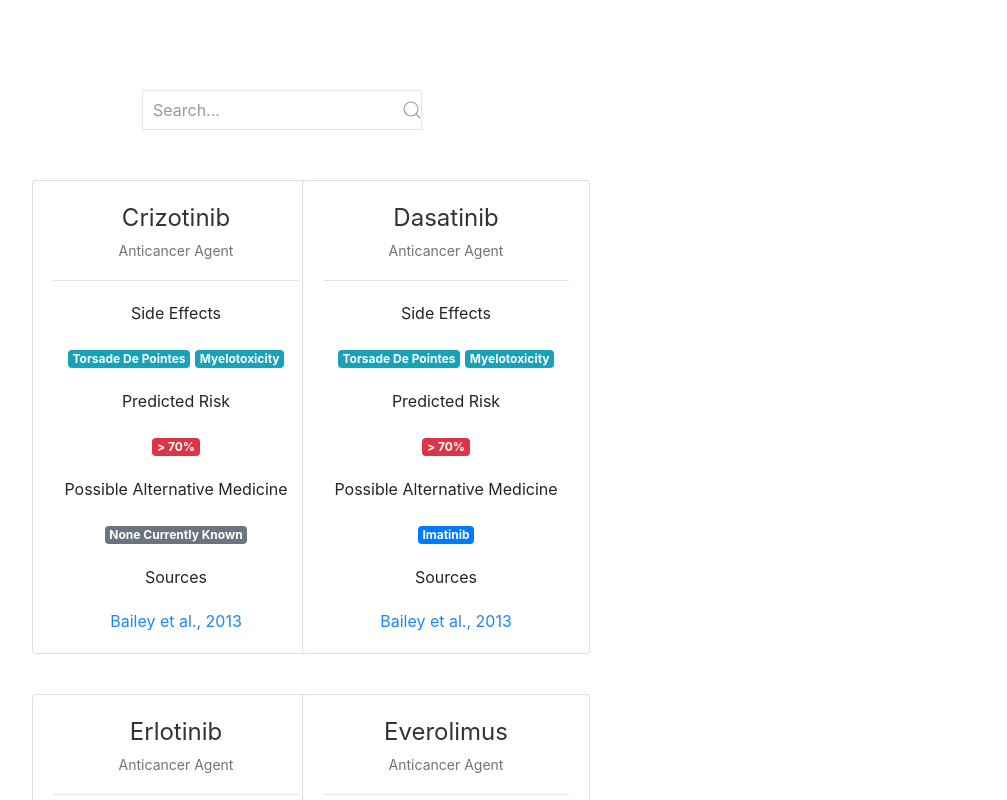
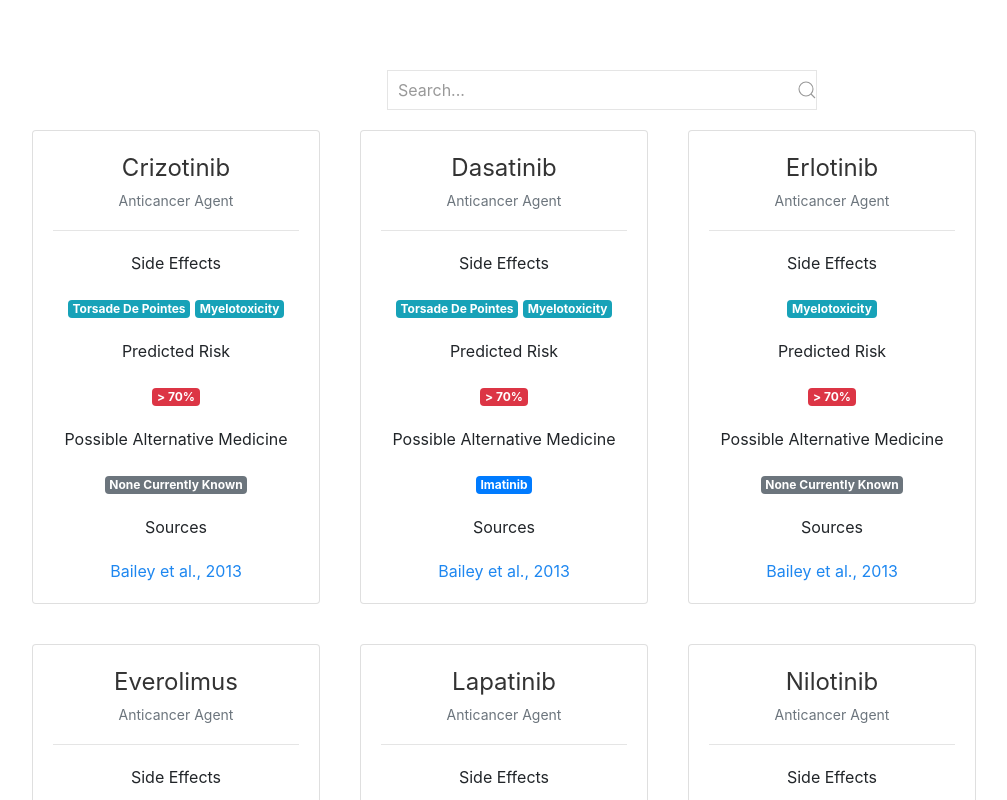
Before and after one commit to KenyanBurnham/VirtualGameNight, a plain HTML site: page grapefruit.html in a window 1280 px wide. Shown: the top 800 px of the page, without its empty margins (38-1045 px from the left). Drawn offline with nearby package versions, Linux system fonts and the light colour scheme.

Commit message:
Updating format

```diff
--- a/grapefruit.html
+++ b/grapefruit.html
@@ -26,43 +26,20 @@
 <body>
 
 
-  <div class="uk-flex uk-flex-wrap uk-child-width-1-1 uk-child-width-1-2@l">
+  <div class="uk-flex uk-flex-wrap ">
 
     <div class="uk-padding-large">
       <div uk-filter="target: .filter2" class="uk-width-1-1 filter-main2">
         <div class="uk-flex uk-flex-middle uk-flex-column uk-width-1-1 uk-margin-small-bottom filter-options-container2">
-          <div class="uk-flex uk-flex-right uk-flex-last uk-flex-1 uk-margin-medium filter-search-container2">
-            <form onsubmit="return false;" class="uk-subnav uk-subnav-pill uk-search uk-search-default uk-width-medium">
+          <div class="uk-flex uk-flex-right uk-flex-last uk-flex-1 uk-margin-small filter-search-container2">
+            <form onsubmit="return false;" class="uk-subnav uk-subnav-pill uk-search uk-search-default uk-width-large">
               <span class="uk-search-icon-flip" uk-search-icon></span>
               <input onkeyup="filterSearch();" uk-filter-control="group: name" class="uk-search-input" type="search" placeholder="Search...">
             </form>
           </div>
-          <div class="uk-flex uk-flex-center uk-flex-left@s uk-grid-small uk-grid-divider uk-child-width-auto uk-margin-small" uk-grid>
-
-            <!--
-            <div>
-              <ul class="uk-subnav uk-subnav-pill" uk-margin>
-                <li class="uk-active" uk-filter-control="group: tag"><a href="#">All</a></li>
-              </ul>
-            </div>
-
-            <div>
-              <ul class="uk-flex uk-flex-center uk-flex-left@s uk-subnav uk-subnav-pill">
-                <li uk-filter-control="filter: [tag='steam']; group: tag"><a href="#">Anticancer</a></li>
-                <li uk-filter-control="filter: [tag='tabletopia']; group: tag"><a href="#">Anti-Infective</a></li>
-                <li uk-filter-control="filter: [tag='tele']; group: tag"><a href="#">Antilipemic</a></li>
-                <li uk-filter-control="filter: [tag='tabletopia']; group: tag"><a href="#">Cardiovascular</a></li>
-                <li uk-filter-control="filter: [tag='tele']; group: tag"><a href="#">CNS</a></li>
-                <li uk-filter-control="filter: [tag='tele']; group: tag"><a href="#">Antilipemic</a></li>
-                <li uk-filter-control="filter: [tag='tabletopia']; group: tag"><a href="#">Cardiovascular</a></li>
-                <li uk-filter-control="filter: [tag='tele']; group: tag"><a href="#">CNS</a></li>
-              </ul>
-            </div>
-            -->
-          </div>
         </div>
 
-        <ul class="filter2 uk-child-width-1-1 uk-child-width-1-2@l uk-text-center uk-dark uk-animation-toggle" uk-grid tabindex="0">
+        <ul class="filter2 uk-text-center uk-dark uk-animation-toggle" uk-grid tabindex="0">
           <p class="skills-no-result2 uk-hidden uk-text-center uk-width-1-1 uk-margin-small-top uk-h4">No results</p>
 
           <!--
```
